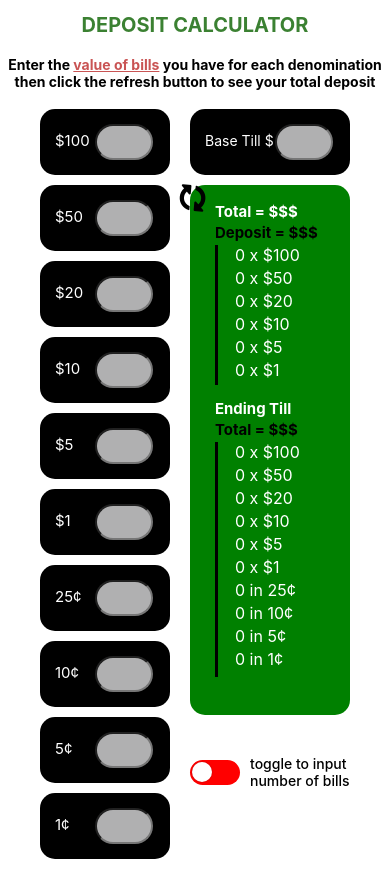
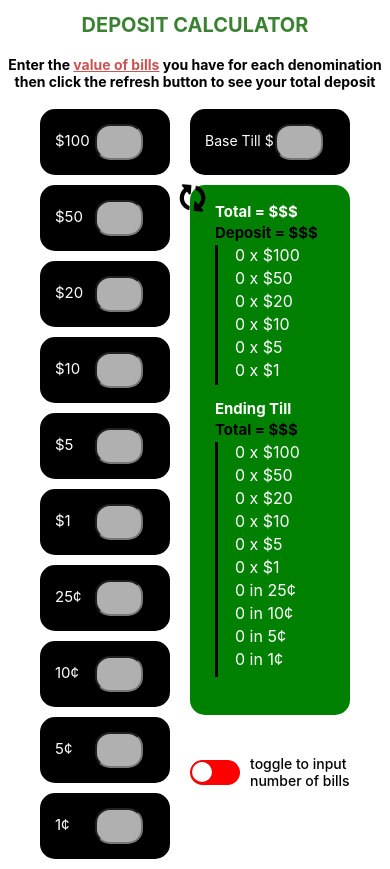
Before and after one commit to juliusg034/till-count-react, a React (Create React App) app: page / in a window 390 px wide. Built offline with nearby package versions, Linux system fonts and the light colour scheme.

Commit message:
change width of input

```diff
--- a/src/Components/InputForm/InputForm.css
+++ b/src/Components/InputForm/InputForm.css
@@ -6,7 +6,7 @@ form {
 }
  .right-bills > .input-field {
   font-size: 14px;
-  width: 200px;
+  width: 150px;
 }
 
 .bills {
@@ -99,8 +99,8 @@ input[type=number] {
   }
   .input-field > input {
     color: rgb(11, 148, 11);
-    border-radius: 20px;
-    width: 50px;
+    border-radius: 15px;
+    width: 40px;
     height: 30px;
     text-align: center;
     background-color: #b0b0b1;
```
